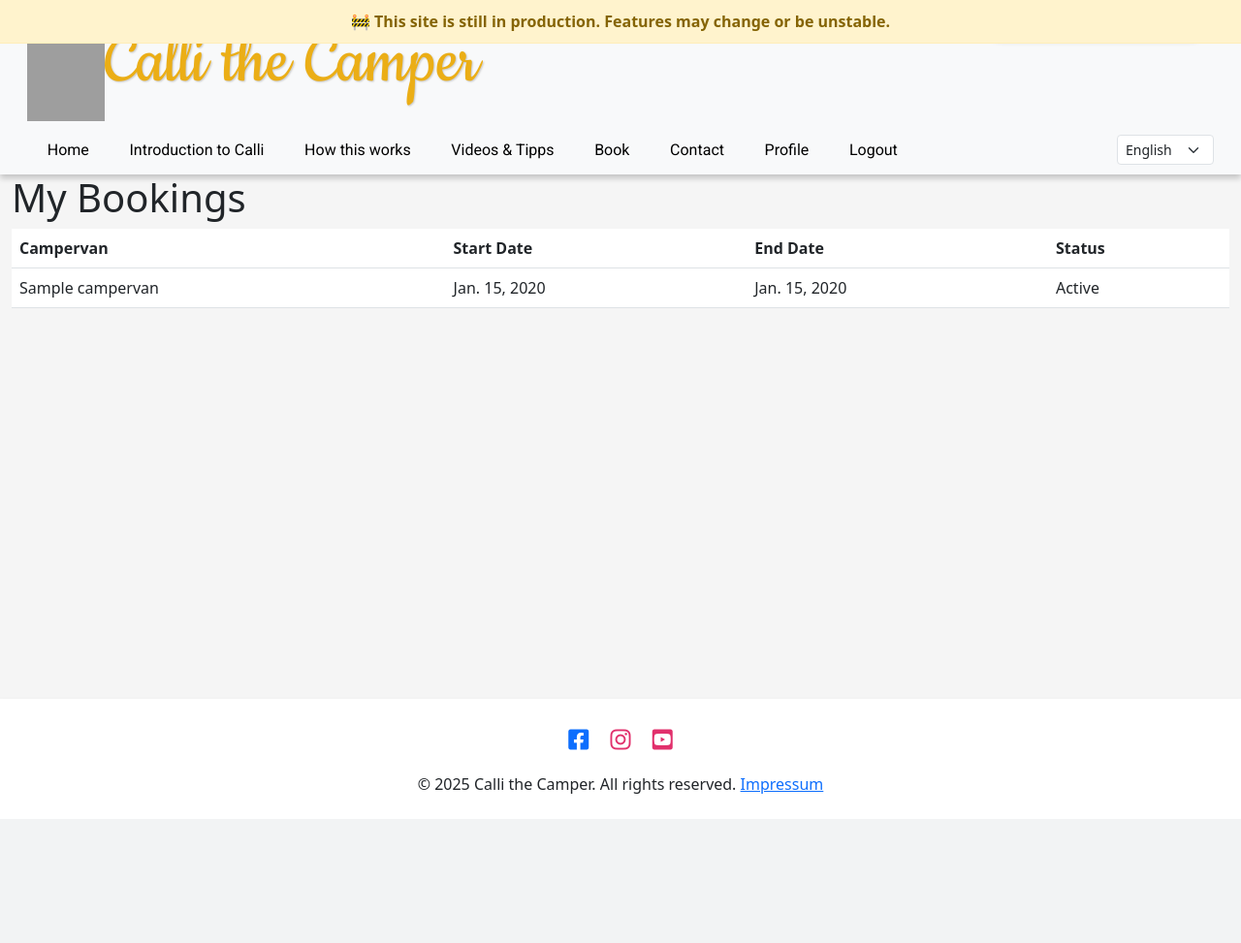
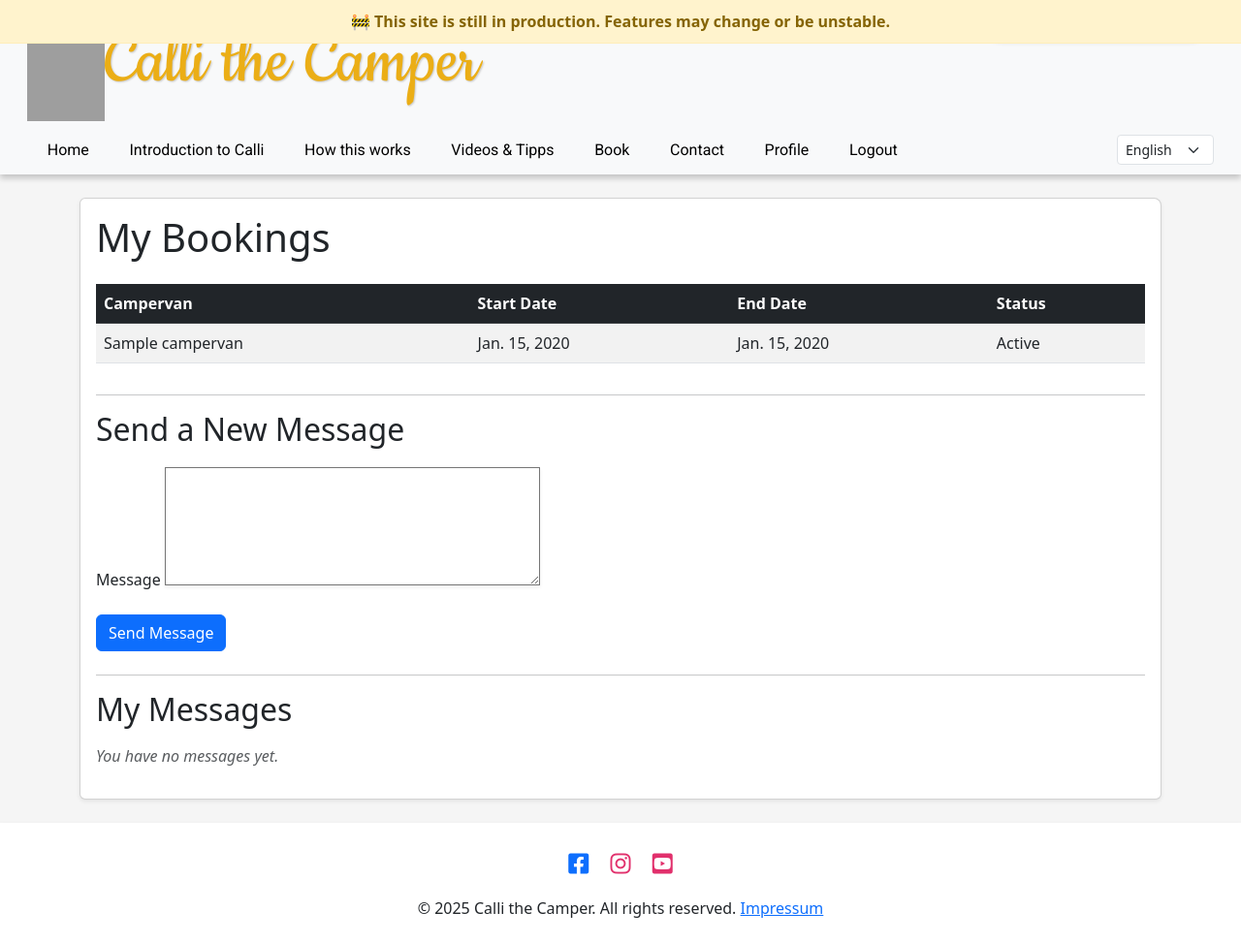
Before and after one commit to LanaD-coder/CalliDerCameper, a Django app: page /profile/ in a window 1280 px wide. Shown: the whole page at 97% size. Before the commit the page ends 845 px from the top, so only its background shows below. Run offline with Django 5.2, Linux system fonts and the light colour scheme; a user stored in the database is signed in; tables that the repository leaves empty hold one stand-in row (values such as "Sample post"); some libraries are stand-ins or nearby versions; grey boxes are pictures that could not be loaded.

Commit message:
add .po data and added message functionality on profile page

```diff
--- a/accounts/templates/accounts/profile.html
+++ b/accounts/templates/accounts/profile.html
@@ -5,16 +5,20 @@
 {% block title %}{% trans "My Profile" %}{% endblock %}
 
 {% block content %}
-<h1>{% trans "My Bookings" %}</h1>
+<div class="container my-4">
+  <div class="card shadow-sm" style="border-top-right-radius: 8px;">
+    <div class="card-body">
+      <h1 class="card-title mb-4">{% trans "My Bookings" %}</h1>
 
       {% if bookings %}
-<table class="table">
-  <thead>
+      <div class="table-responsive">
+        <table class="table table-striped table-hover align-middle">
+          <thead class="table-dark">
             <tr>
-      <th>{% trans "Campervan" %}</th>
-      <th>{% trans "Start Date" %}</th>
-      <th>{% trans "End Date" %}</th>
-      <th>{% trans "Status" %}</th>
+              <th scope="col">{% trans "Campervan" %}</th>
+              <th scope="col">{% trans "Start Date" %}</th>
+              <th scope="col">{% trans "End Date" %}</th>
+              <th scope="col">{% trans "Status" %}</th>
             </tr>
           </thead>
           <tbody>
@@ -28,8 +32,72 @@
             {% endfor %}
           </tbody>
         </table>
+      </div>
       {% else %}
-<p>{% trans "You have no bookings yet." %}</p>
+      <p class="text-muted fst-italic">{% trans "You have no bookings yet." %}</p>
       {% endif %}
 
+      <hr>
+
+      <h2 class="mb-3">{% trans "Send a New Message" %}</h2>
+      <form method="post" action="{% url 'profile' %}" class="mb-4">
+        {% csrf_token %}
+
+        <div class="mb-3">
+          <label for="{{ form.message.id_for_label }}" class="form-label">{% trans "Message" %}</label>
+          {{ form.message }}
+          {% if form.message.errors %}
+            <div class="text-danger small">{{ form.message.errors }}</div>
+          {% endif %}
+        </div>
+
+        <button type="submit" class="btn btn-primary">{% trans "Send Message" %}</button>
+      </form>
+
+      <hr>
+
+      <h2 class="mb-3">{% trans "My Messages" %}</h2>
+
+      {% if messages_list %}
+      <div class="table-responsive">
+        <table class="table table-bordered table-hover align-middle">
+          <thead class="table-light">
+            <tr>
+              <th scope="col">{% trans "Name" %}</th>
+              <th scope="col">{% trans "Email" %}</th>
+              <th scope="col">{% trans "Message" %}</th>
+              <th scope="col">{% trans "Submitted At" %}</th>
+              <th scope="col" class="text-center">{% trans "Actions" %}</th>
+            </tr>
+          </thead>
+          <tbody>
+            {% for message in messages_list %}
+            <tr>
+              <td>{{ message.name }}</td>
+              <td>{{ message.email }}</td>
+              <td style="white-space: pre-wrap;">{{ message.message|linebreaksbr }}</td>
+              <td>{{ message.submitted_at|date:"SHORT_DATETIME_FORMAT" }}</td>
+              <td class="text-center" style="min-width: 140px;">
+                <form method="post" action="{% url 'profile' %}" style="display:inline;">
+                  {% csrf_token %}
+                  <input type="hidden" name="edit_message_id" value="{{ message.pk }}">
+                  <button type="submit" class="btn btn-sm btn-outline-secondary me-1">{% trans "Edit" %}</button>
+                </form>
+                <form method="post" action="{% url 'profile' %}" style="display:inline;" onsubmit="return confirm('{% trans "Are you sure you want to delete this message?" %}');">
+                  {% csrf_token %}
+                  <input type="hidden" name="delete_message_id" value="{{ message.pk }}">
+                  <button type="submit" class="btn btn-sm btn-outline-danger">{% trans "Delete" %}</button>
+                </form>
+              </td>
+            </tr>
+            {% endfor %}
+          </tbody>
+        </table>
+      </div>
+      {% else %}
+      <p class="text-muted fst-italic">{% trans "You have no messages yet." %}</p>
+      {% endif %}
+    </div>
+  </div>
+</div>
 {% endblock %}
--- a/accounts/urls.py
+++ b/accounts/urls.py
@@ -6,7 +6,7 @@ from .views import webhook_receiver
 urlpatterns = [
     path('', rentals_views.home, name='home'),
     path('campervan/<int:pk>/', rentals_views.campervan_detail, name='campervan_detail'),
-    path('profile/', accounts_views.profile_view, name='profile'),
+    path('profile/', accounts_views.profile_view, name='profile'),  # all message actions handled here
     path('webhook/receiver/', webhook_receiver, name='webhook_receiver'),
     path('payment-success/', rentals_views.payment_success, name='payment-success'),
     path('payment-cancel/', rentals_views.payment_cancel, name='payment-cancel'),
--- a/accounts/views.py
+++ b/accounts/views.py
@@ -1,18 +1,72 @@
-from django.shortcuts import render
+from django.shortcuts import render, redirect, get_object_or_404
 from django.contrib.auth.decorators import login_required
 from rentals.models import Booking
 from django.views.decorators.csrf import csrf_exempt
 from django.http import JsonResponse, HttpResponseBadRequest
+from django.contrib import messages
+from .models import ContactMessage
+from pages.forms import ContactForm
 import json
+from django.conf import settings
+import stripe
 
 
 @login_required(login_url='/account/login/')
 def profile_view(request):
     user = request.user
     bookings = Booking.objects.filter(primary_driver=user).order_by('-start_date')
+    messages_list = ContactMessage.objects.filter(user=user).order_by('-submitted_at')
+
+    # Determine action from query params: create, edit, delete
+    action = request.GET.get('action')
+    msg_id = request.GET.get('msg_id')
+
+    form = None
+    delete_message = None
+
+    if action == 'edit' and msg_id:
+        # Editing an existing message
+        msg = get_object_or_404(ContactMessage, pk=msg_id, user=user)
+        if request.method == 'POST':
+            form = ContactForm(request.POST, instance=msg)
+            if form.is_valid():
+                form.save()
+                messages.success(request, "Message updated successfully!")
+                return redirect('profile')
+            else:
+                messages.error(request, "Please fix the errors below.")
+        else:
+            form = ContactForm(instance=msg)
+
+    elif action == 'delete' and msg_id:
+        # Deleting an existing message
+        delete_message = get_object_or_404(ContactMessage, pk=msg_id, user=user)
+        if request.method == 'POST':
+            delete_message.delete()
+            messages.success(request, "Message deleted successfully!")
+            return redirect('profile')
+
+    else:
+        # Creating a new message or just viewing profile
+        if request.method == 'POST':
+            form = ContactForm(request.POST)
+            if form.is_valid():
+                new_msg = form.save(commit=False)
+                new_msg.user = user
+                new_msg.save()
+                messages.success(request, "Message sent successfully!")
+                return redirect('profile')
+            else:
+                messages.error(request, "Please fix the errors below.")
+        else:
+            form = ContactForm()
 
     return render(request, 'accounts/profile.html', {
         'bookings': bookings,
+        'messages': messages_list,
+        'form': form,
+        'delete_message': delete_message,
+        'action': action,
     })
 
 
@@ -29,7 +83,6 @@ def webhook_receiver(request):
     except stripe.error.SignatureVerificationError:
         return HttpResponseBadRequest("Invalid signature")
 
-    # Handle the event
     if event['type'] == 'checkout.session.completed':
         session = event['data']['object']
         booking_number = session.get('metadata', {}).get('booking_number')
```
Also changed, not shown: accounts/models.py (+11 -0 lines), accounts/templates/accounts/cancel.html (+5 -5 lines), accounts/templates/accounts/return.html (+6 -3 lines), accounts/templates/accounts/success.html (+8 -7 lines), templates/home.html (+6 -2 lines), templates/legal/datenschutz.html (+12 -15 lines), templates/legal/impressum.html (+15 -15 lines), accounts/migrations/0005_contactmessage.py (added), locale/de/LC_MESSAGES/django.po. Lines whose indentation alone changed are shown as unchanged.
